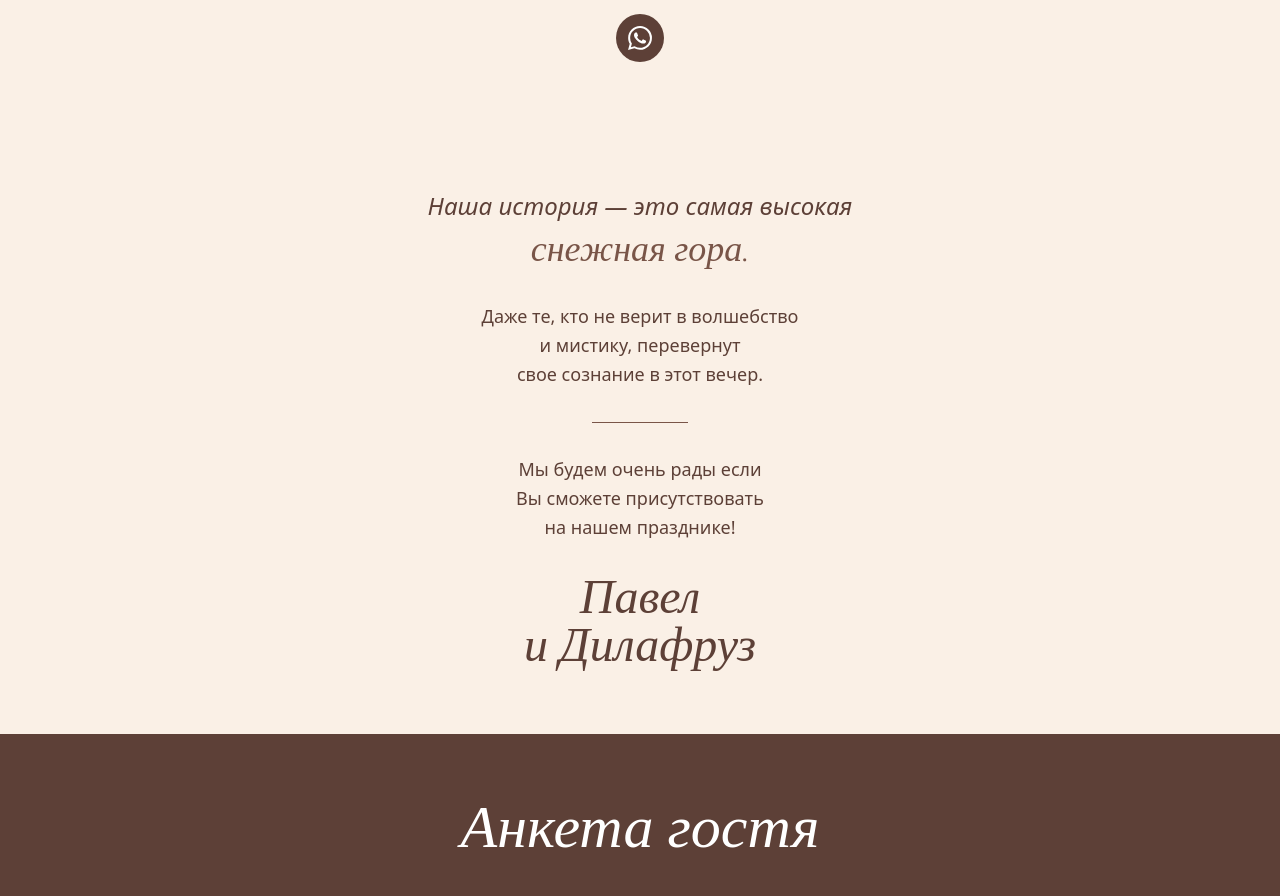
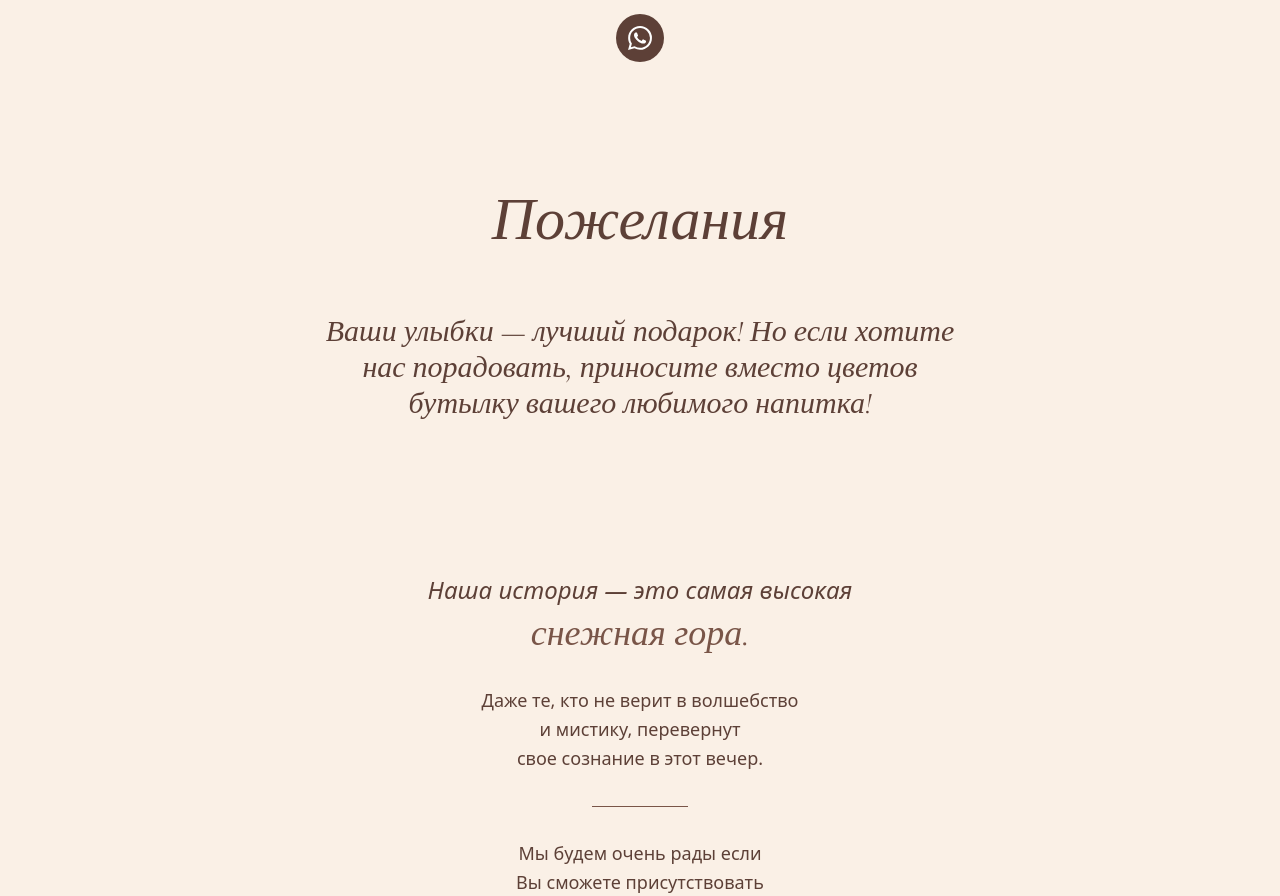
Before and after one commit to Shattt1/weedinggoosex, a Next.js app: page / in a window 1280 px wide. Shown: the part 6440-7336 px from the top of the page. Built offline with nearby package versions, Linux system fonts and the light colour scheme; a web font is replaced by a local one.

Commit message:
добавлены пожелания

```diff
--- a/src/app/page.tsx
+++ b/src/app/page.tsx
@@ -441,9 +441,6 @@ export default function Home() {
                 </div>
             </section>
 
-            {/* Wishes Section */}
-
-
             {/* Surprise Contact Section */}
             <section className="py-16 px-6 max-w-4xl mx-auto text-center animate-on-scroll">
                 <h2 className="text-5xl md:text-6xl font-script italic mb-8 text-[#5D4037]">Сюрпризы для нас</h2>
@@ -475,7 +472,17 @@ export default function Home() {
 
                 </div>
             </section>
-
+            {/* Wishes Section */}
+            <section className="py-16 px-6 max-w-6xl mx-auto">
+                <h2 className="text-5xl md:text-6xl font-script italic text-center mb-16 text-[#5D4037] animate-on-scroll">Пожелания</h2>
+                <div className="flex justify-center">
+                    <div className="max-w-2xl text-center animate-on-scroll">
+                        <h3 className="text-3xl font-script italic mb-6 text-[#5D4037]">
+                            Ваши улыбки — лучший подарок! Но если хотите нас порадовать, приносите вместо цветов бутылку вашего любимого напитка!
+                        </h3>
+                    </div>
+                </div>
+            </section>
             {/* Closing Message */}
             <section className="py-16 px-6 max-w-4xl mx-auto text-center animate-on-scroll">
                 <p className="text-xl md:text-2xl italic mb-2 text-[#5D4037]">Наша история — это самая высокая</p>
```
